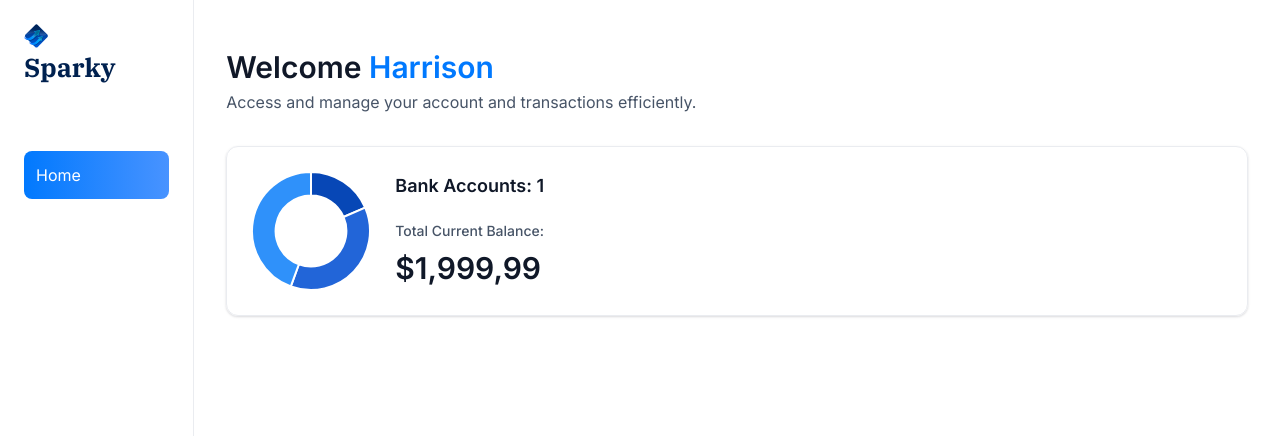
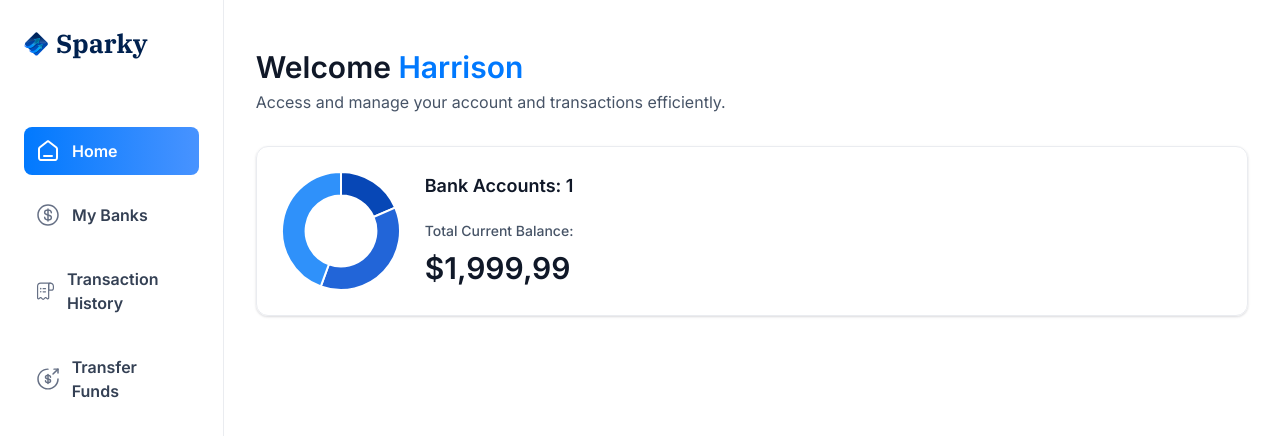
Before and after one commit to theallSparky/sparky_banking, a Next.js app: page / in a window 1280 px wide. Shown: the top 436 px of the page. Built offline with nearby package versions, Linux system fonts and the light colour scheme.

Commit message:
Make Sparky logo flex, make page links appear and look nice depending on if that page is or is not active

```diff
--- a/components/Sidebar.tsx
+++ b/components/Sidebar.tsx
@@ -12,7 +12,7 @@
   return (
     <section className="sidebar">
       <nav className="flex flex-col gap-4">
-        <Link href="/" className="mb-12 cursor-pointer items-center gap-2">
+        <Link href="/" className="mb-12 cursor-pointer flex items-center gap-2">
           <Image
             src="/icons/logo.svg"
             height={34}
@@ -22,7 +22,6 @@
           />
           <h1 className="sidebar-logo">Sparky</h1>
         </Link>
-
         {sidebarLinks.map((item) => {
           const isActive =
             pathname === item.route || pathname.startsWith(`${item.route}/`);
@@ -32,11 +31,27 @@
               key={item.label}
               className={cn("sidebar-link", { "bg-bank-gradient": isActive })}
             >
-              {item.label}
+              <div className="relative size-6">
+                <Image
+                  src={item.imgURL}
+                  alt={item.label}
+                  fill
+                  className={cn({ "brightness-[3] invert-0": isActive })}
+                />
+              </div>
+              <p
+                className={cn("sidebar-label", {
+                  "!text-white": isActive,
+                })}
+              >
+                {item.label}
+              </p>
             </Link>
           );
         })}
+        USER
       </nav>
+      FOOTER
     </section>
   );
 };
```
